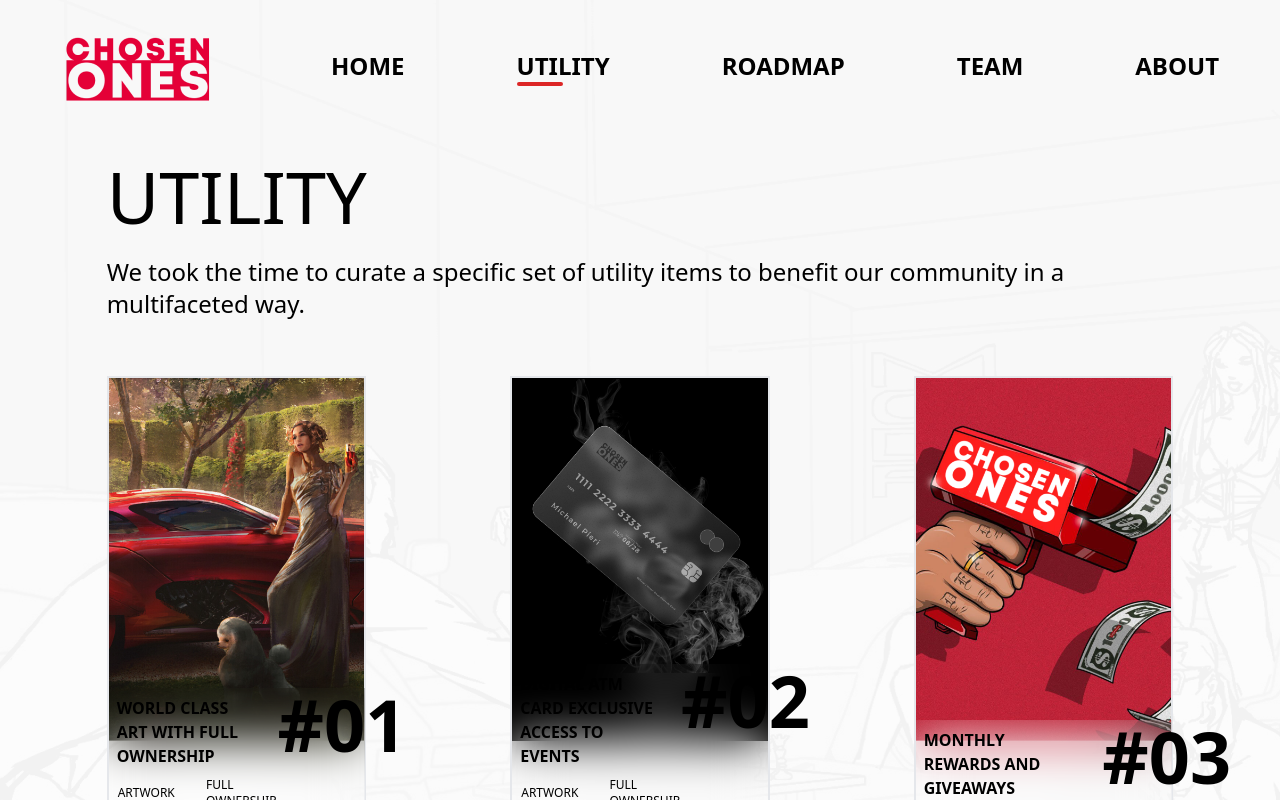
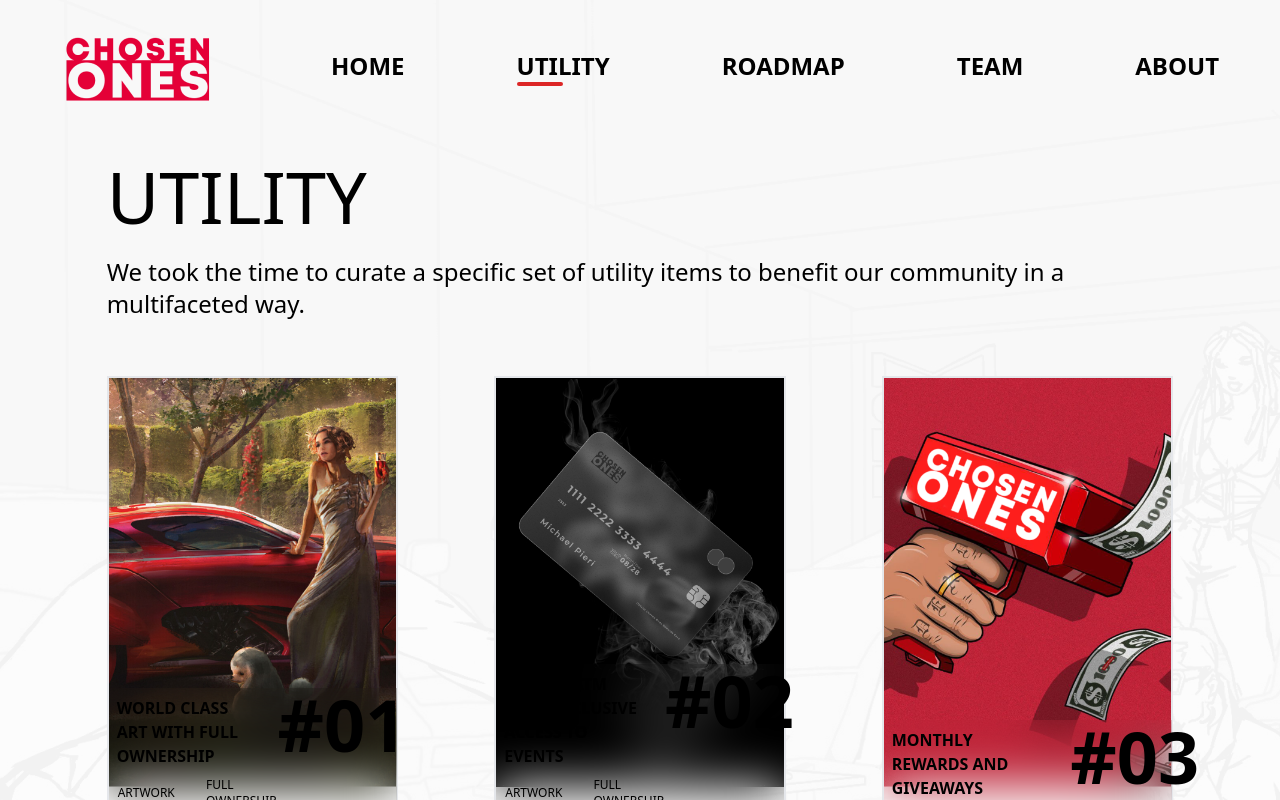
Before and after one commit to Hexzilla/choosen_one, a React (Create React App) app: page /utility in a window 1280 px wide. Shown: the top 800 px of the page. Built offline with nearby package versions, Linux system fonts and the light colour scheme.

Commit message:
update gap

```diff
--- a/src/components/Team.js
+++ b/src/components/Team.js
@@ -110,7 +110,7 @@
             A big old spiel about our utility.
           </p>
         </div>
-        <div class="grid xl:grid-cols-3 md:grid-cols-2 sm:grid-cols-1 md:gap-32 mt-8">
+        <div class="grid xl:grid-cols-3 md:grid-cols-2 sm:grid-cols-1 xl:gap-24 md:gap-20 mt-8">
           {utilityCards.map((card) => (
             <div className="relative flex-col flex w-full">
               <div className="border-stone-30 border-2 relative">
--- a/src/components/Utility.js
+++ b/src/components/Utility.js
@@ -81,7 +81,7 @@
             benefit our community in a multifaceted way.
           </p>
         </div>
-        <div class="grid xl:grid-cols-3 md:grid-cols-2 sm:grid-cols-1 md:gap-36 mt-8">
+        <div class="grid xl:grid-cols-3 md:grid-cols-2 sm:grid-cols-1 xl:gap-24 md:gap-20 mt-8">
           {utilityCards.map((card) => (
             <div className="relative flex-col flex w-full">
               <div className="border-stone-30 border-2 relative">
```
